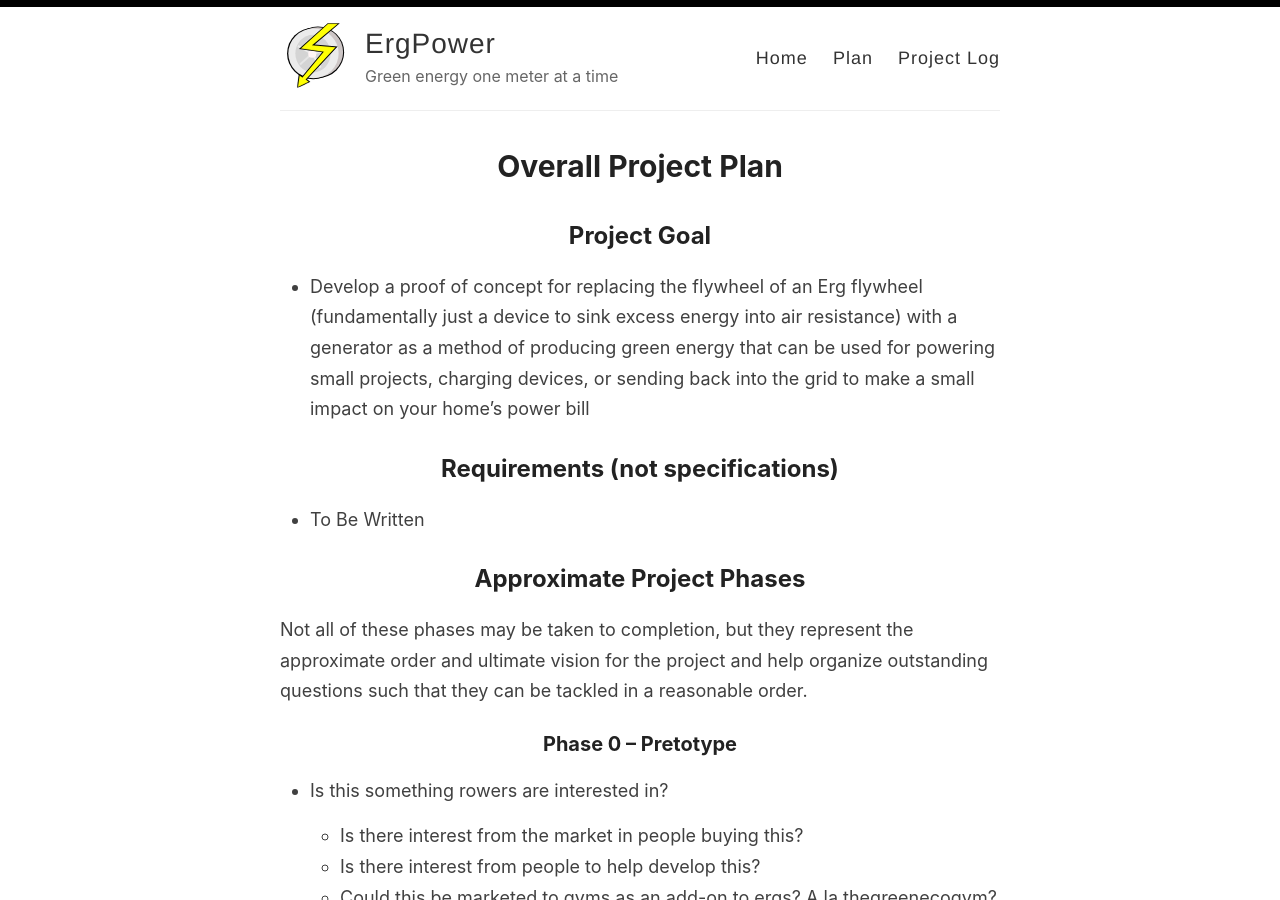
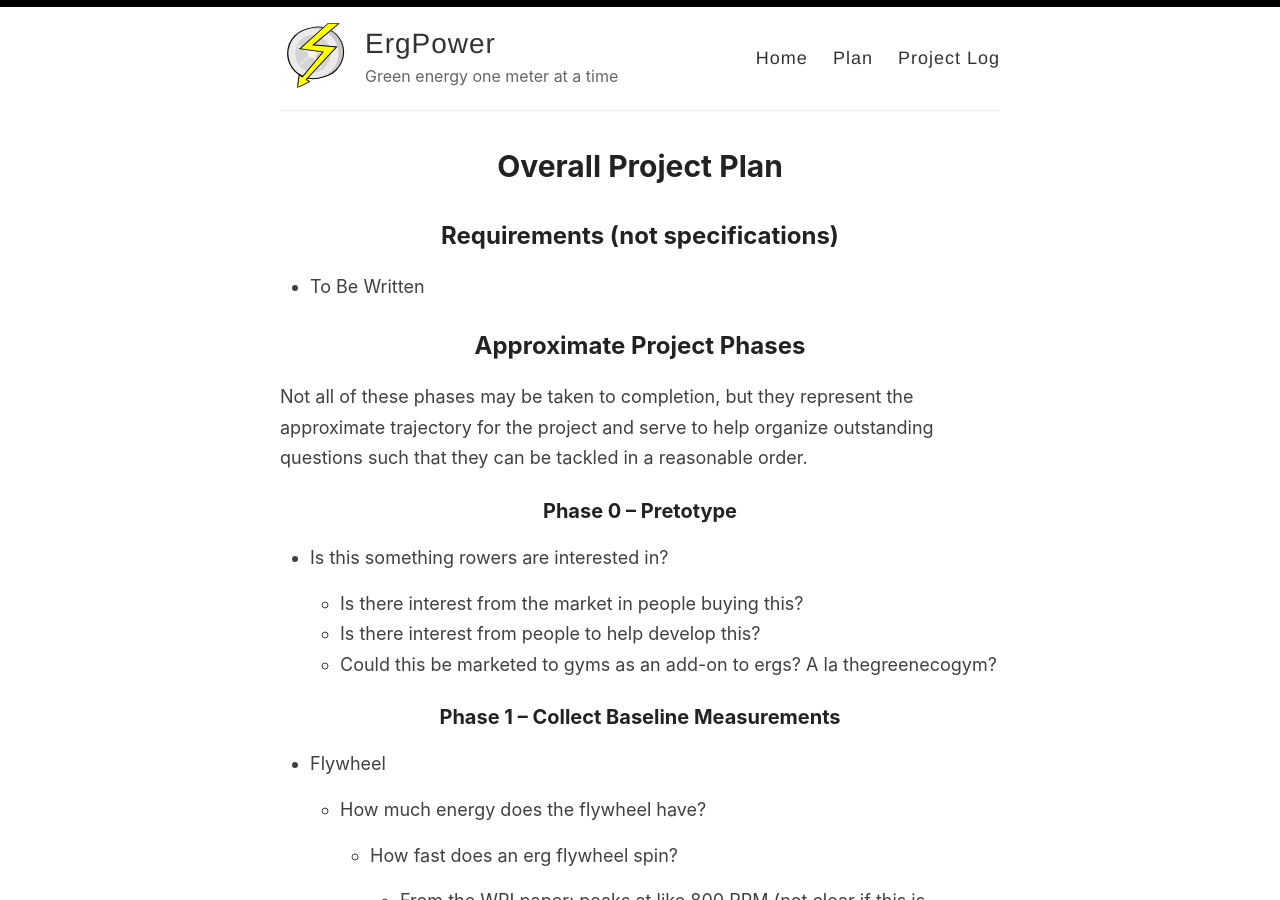
Before and after one commit to MoralCode/ErgPower, a Jekyll site: the page built from plan.md, in a window 1280 px wide and 900 px high. Built offline with Jekyll 4.4.1, drawn with Linux system fonts in a browser that asks for light colours; comment, search, counter and statistics services are not loaded; our own code applies the rules of GitHub Pages for plain Markdown files; some of the changed text lies outside the part shown.

Commit message:
clean up plan page a little more to keep it more solidly on topic

```diff
--- a/plan.md
+++ b/plan.md
@@ -4,15 +4,11 @@ layout: default
 
 # Overall Project Plan
 
-## Project Goal
-
-- Develop a proof of concept for replacing the flywheel of an Erg flywheel (fundamentally just a device to sink excess energy into air resistance) with a generator as a method of producing green energy that can be used for powering small projects, charging devices, or sending back into the grid to make a small impact on your home's power bill
-
 ## Requirements (not specifications)
 - To Be Written
 
 ## Approximate Project Phases
-Not all of these phases may be taken to completion, but they represent the approximate order and ultimate vision for the project and help organize outstanding questions such that they can be tackled in a reasonable order.
+Not all of these phases may be taken to completion, but they represent the approximate trajectory for the project and serve to help organize outstanding questions such that they can be tackled in a reasonable order.
 
 ### Phase 0 – Pretotype
 
@@ -179,24 +175,6 @@ Not all of these phases may be taken to completion, but they represent the appro
 	- Convert a real bike? (greenmicrogym already did this)
 
 
-# Materials
-## Tools
-
-- optical tachometer
-	- Homemadeparts
-	- IR emitter and receiver LED
-	- 10k pot
-	- black athletic tape
-	- Probably easier to just buy one and/or get someone who has one to collect the data
-
-
-## Parts
-- Stuff I already have lying around
-	- Arduino UNO
-	- 2.5mm audio jack to capture info from C2 provided cable/power generator
-	- some salvaged and unused 18650's from old laptop batteries
-
-
 # Research, Ideas and Brainstorming
 
 ## Parts and Sourcing
```
